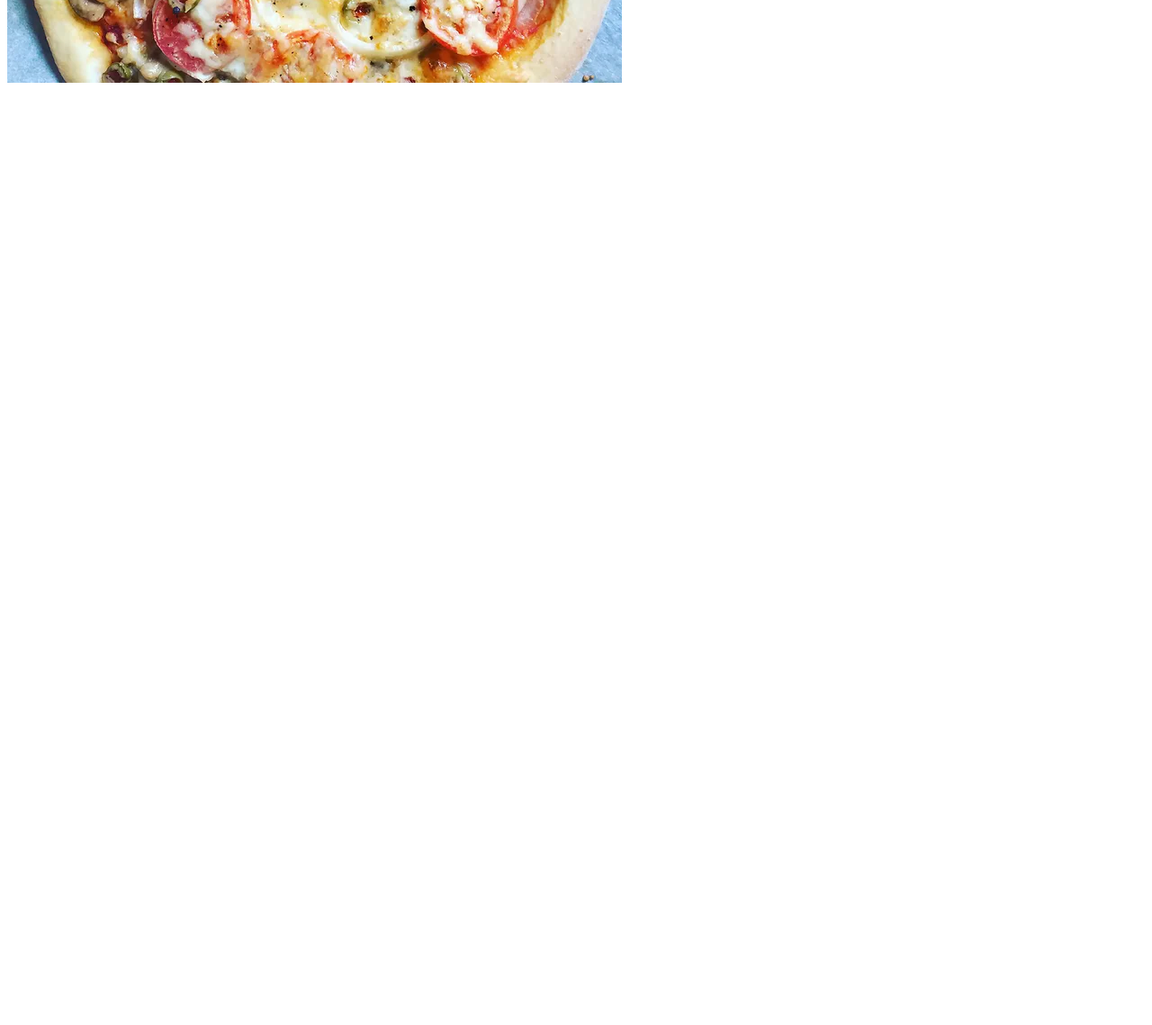
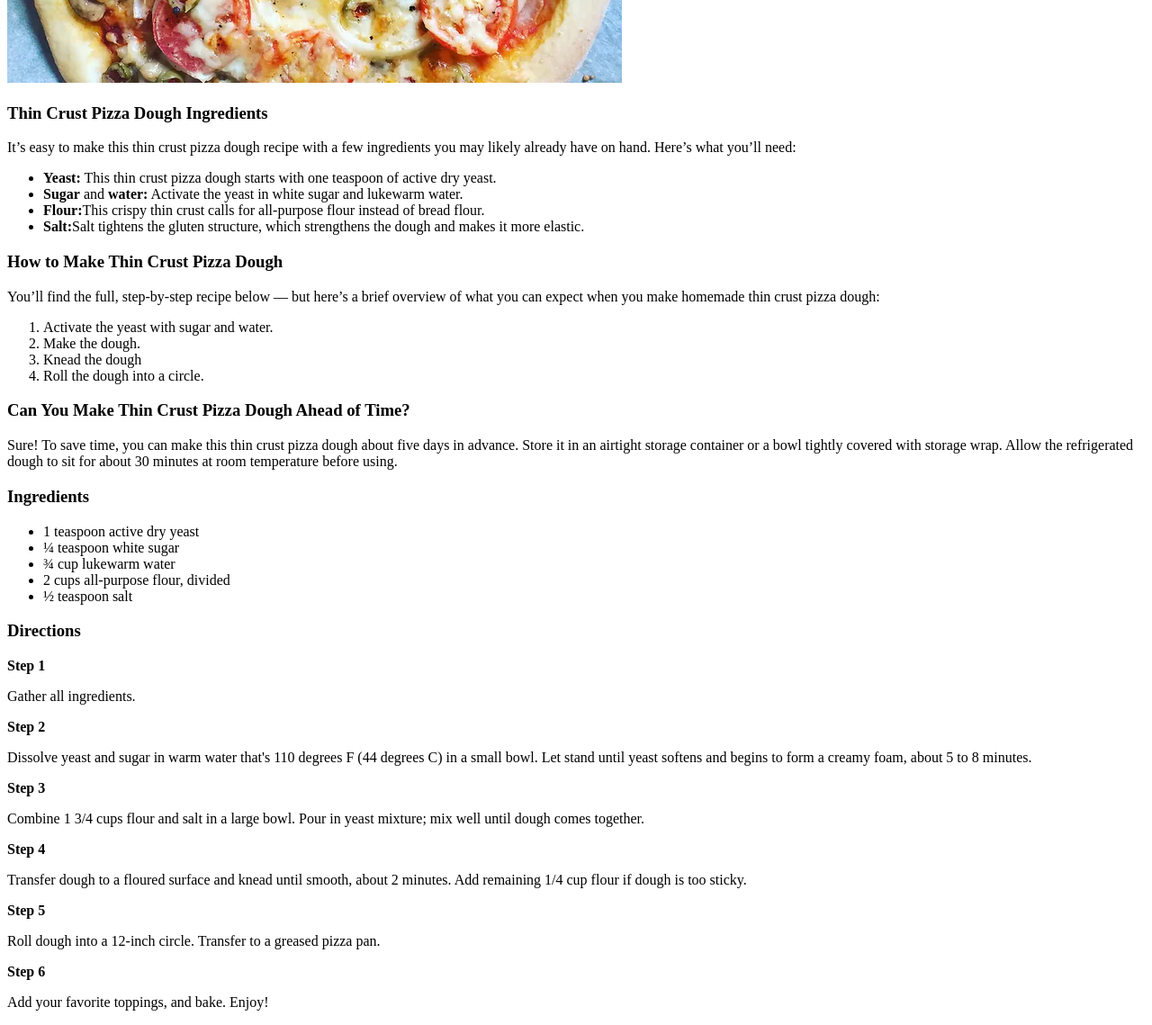
Before and after one commit to Dezkiel/Odin-Recipes, a plain HTML site: page recipes/pizza.html in a window 1280 px wide. Shown: the part 500-1639 px from the top of the page at 90% size. Before the commit the page ends 800 px from the top, so only its background shows below. Drawn offline with Linux system fonts and the light colour scheme.

Commit message:
Added pizza recipe text

```diff
--- a/recipes/pizza.html
+++ b/recipes/pizza.html
@@ -6,7 +6,49 @@
     <title>Pizza Recipes</title>
 </head>
 <body>
-    <h1>Pizza Recipes</h1>
+    <h1>Pizza Recipe</h1>
     <img src="../pictures/pizza.jpg" alt="Pizza image">
+    <h3>Thin Crust Pizza Dough Ingredients</h3>
+    <p>It’s easy to make this thin crust pizza dough recipe with a few ingredients you may likely already have on hand. Here’s what you’ll need: </p>
+    <ul>
+        <li><strong>Yeast:</strong> This thin crust pizza dough starts with one teaspoon of active dry yeast. </li>
+        <li><strong>Sugar</strong> and <strong>water:</strong> Activate the yeast in white sugar and lukewarm water.</li>
+        <li><strong>Flour:</strong>This crispy thin crust calls for all-purpose flour instead of bread flour. </li>
+        <li><strong>Salt:</strong>Salt tightens the gluten structure, which strengthens the dough and makes it more elastic.</li>
+    </ul>
+    <h3>How to Make Thin Crust Pizza Dough</h3>
+    <p>You’ll find the full, step-by-step recipe below — but here’s a brief overview of what you can expect when you make homemade thin crust pizza dough:</p>
+    <ol>
+        <li>Activate the yeast with sugar and water.</li>
+        <li>Make the dough.</li>
+        <li>Knead the dough</li>
+        <li>Roll the dough into a circle.</li>
+    </ol>
+    <h3>Can You Make Thin Crust Pizza Dough Ahead of Time? </h3>
+    <p>Sure! To save time, you can make this thin crust pizza dough about five days in advance.  Store it in an airtight storage container or a bowl tightly covered with storage wrap. Allow the refrigerated dough to sit for about 30 minutes at room temperature before using.
+    </p>
+    <h3>Ingredients</h3>
+    <ul>
+        <li>1 teaspoon active dry yeast</li>
+        <li>¼ teaspoon white sugar</li>
+        <li>¾ cup lukewarm water</li>
+        <li>2 cups all-purpose flour, divided</li>
+        <li>½ teaspoon salt</li>
+    </ul>
+    <h3>Directions</h3>
+    <p>
+        <strong>Step 1</strong><br>
+        <p>Gather all ingredients.</p>
+        <strong>Step 2</strong><br>
+        <p>Dissolve yeast and sugar in warm water that's 110 degrees F (44 degrees C) in a small bowl. Let stand until yeast softens and begins to form a creamy foam, about 5 to 8 minutes.</p>
+        <strong>Step 3</strong><br>
+        <p>Combine 1 3/4 cups flour and salt in a large bowl. Pour in yeast mixture; mix well until dough comes together.</p>
+        <strong>Step 4</strong><br>
+        <p>Transfer dough to a floured surface and knead until smooth, about 2 minutes. Add remaining 1/4 cup flour if dough is too sticky.</p>
+        <strong>Step 5</strong><br>
+        <p>Roll dough into a 12-inch circle. Transfer to a greased pizza pan.</p>
+        <strong>Step 6</strong><br>
+        <p>Add your favorite toppings, and bake. Enjoy!</p>
+    </p>
 </body>
 </html>
```
